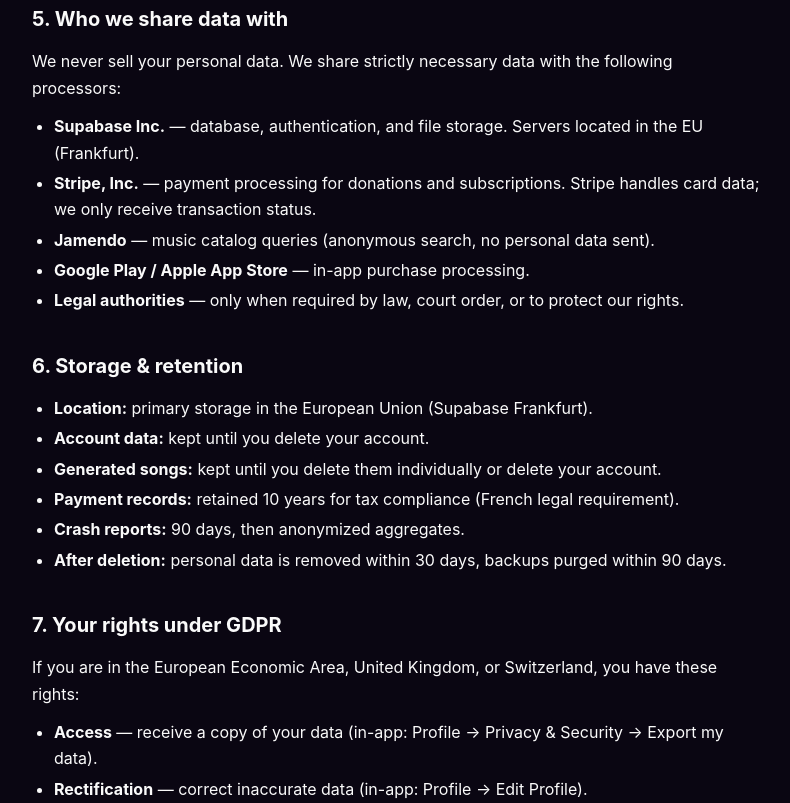
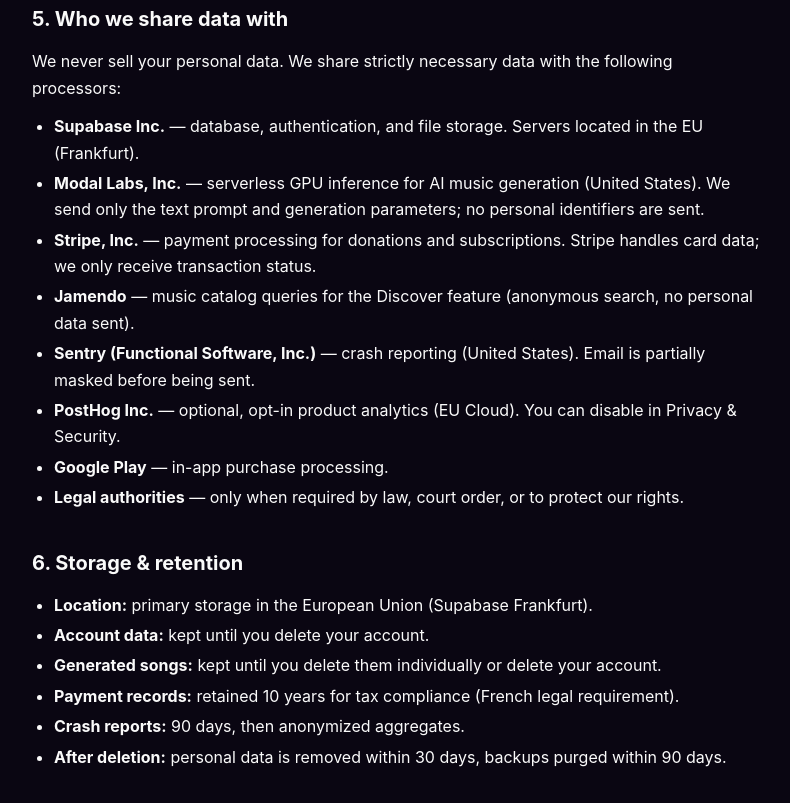
Before and after one commit to Gstati/tuneboxai-legal, a plain HTML site: page privacy.html in a window 1280 px wide. Shown: the part 2205-3008 px from the top of the page, without its empty margins (242-1032 px from the left). Drawn offline with Linux system fonts and the light colour scheme.

Commit message:
Add Modal, Sentry, PostHog processors

```diff
--- a/privacy.html
+++ b/privacy.html
@@ -107,9 +107,12 @@
         <p>We never sell your personal data. We share strictly necessary data with the following processors:</p>
         <ul>
           <li><strong>Supabase Inc.</strong> &mdash; database, authentication, and file storage. Servers located in the EU (Frankfurt).</li>
+          <li><strong>Modal Labs, Inc.</strong> &mdash; serverless GPU inference for AI music generation (United States). We send only the text prompt and generation parameters; no personal identifiers are sent.</li>
           <li><strong>Stripe, Inc.</strong> &mdash; payment processing for donations and subscriptions. Stripe handles card data; we only receive transaction status.</li>
-          <li><strong>Jamendo</strong> &mdash; music catalog queries (anonymous search, no personal data sent).</li>
-          <li><strong>Google Play / Apple App Store</strong> &mdash; in-app purchase processing.</li>
+          <li><strong>Jamendo</strong> &mdash; music catalog queries for the Discover feature (anonymous search, no personal data sent).</li>
+          <li><strong>Sentry (Functional Software, Inc.)</strong> &mdash; crash reporting (United States). Email is partially masked before being sent.</li>
+          <li><strong>PostHog Inc.</strong> &mdash; optional, opt-in product analytics (EU Cloud). You can disable in Privacy &amp; Security.</li>
+          <li><strong>Google Play</strong> &mdash; in-app purchase processing.</li>
           <li><strong>Legal authorities</strong> &mdash; only when required by law, court order, or to protect our rights.</li>
         </ul>
       </section>
@@ -292,9 +295,12 @@
         <p>Nous ne vendons jamais vos données. Nous partageons le strict nécessaire avec ces sous-traitants :</p>
         <ul>
           <li><strong>Supabase Inc.</strong> &mdash; base de données, authentification, stockage de fichiers. Serveurs UE (Francfort).</li>
+          <li><strong>Modal Labs, Inc.</strong> &mdash; inférence GPU serverless pour la génération IA musicale (États-Unis). Seuls le prompt textuel et paramètres de génération sont envoyés ; aucun identifiant personnel.</li>
           <li><strong>Stripe, Inc.</strong> &mdash; traitement des paiements (dons, abonnements). Stripe gère les données bancaires ; nous recevons uniquement le statut.</li>
-          <li><strong>Jamendo</strong> &mdash; requêtes vers le catalogue musical (recherche anonyme, aucune donnée personnelle envoyée).</li>
-          <li><strong>Google Play / App Store</strong> &mdash; achats in-app.</li>
+          <li><strong>Jamendo</strong> &mdash; requêtes vers le catalogue musical pour la fonctionnalité Discover (recherche anonyme, aucune donnée personnelle envoyée).</li>
+          <li><strong>Sentry (Functional Software, Inc.)</strong> &mdash; rapport de crashes (États-Unis). E-mail partiellement masqué avant envoi.</li>
+          <li><strong>PostHog Inc.</strong> &mdash; analytics produit optionnels, opt-in (EU Cloud). Désactivable depuis Confidentialité.</li>
+          <li><strong>Google Play</strong> &mdash; achats in-app.</li>
           <li><strong>Autorités légales</strong> &mdash; uniquement en cas de demande légale ou pour protéger nos droits.</li>
         </ul>
       </section>
```
